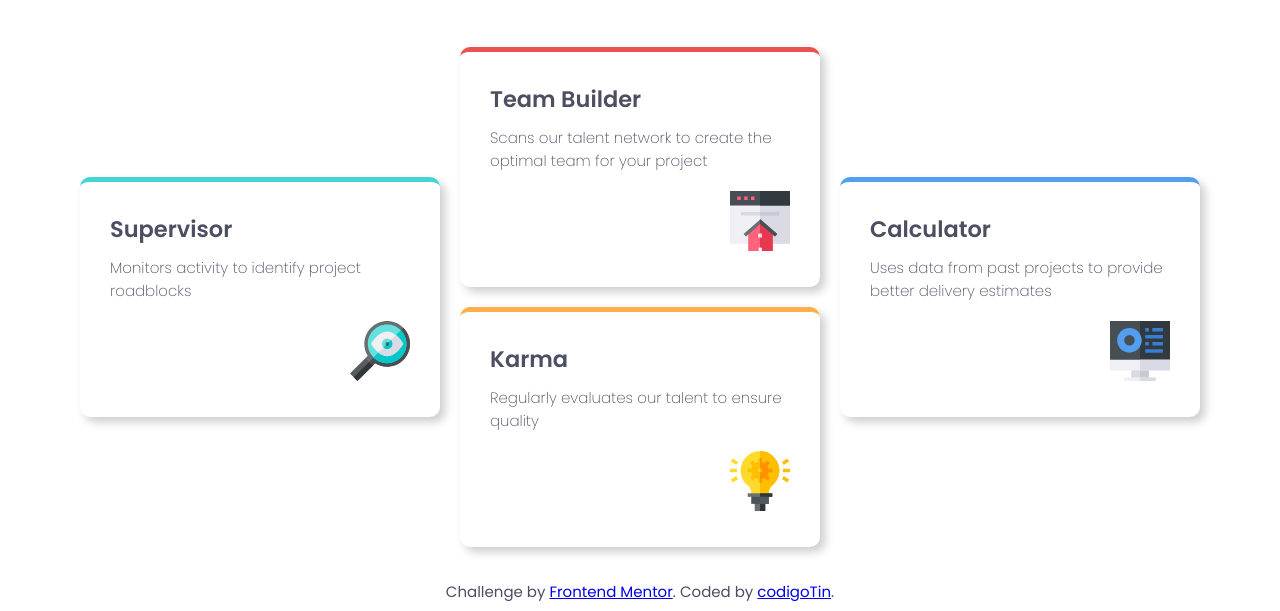
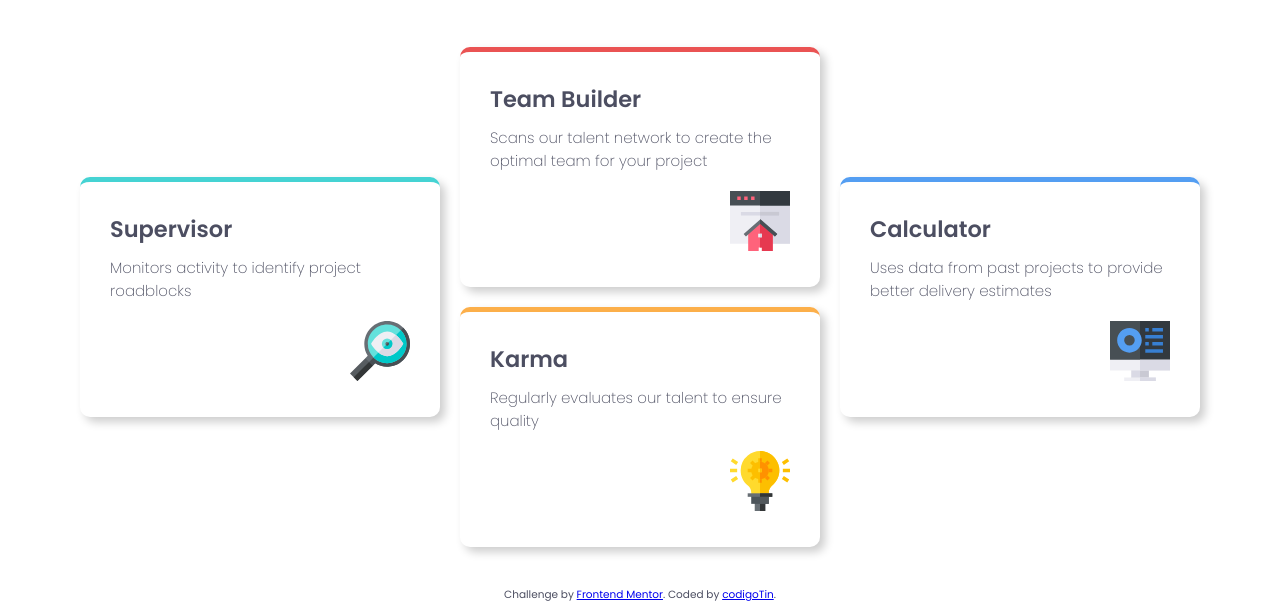
Before and after one commit to codigotin/four-card, a plain HTML site: page index.html in a window 1280 px wide. Shown: the part 213-824 px from the top of the page. Drawn offline with Linux system fonts and the light colour scheme.

Commit message:
FIX footer size

```diff
--- a/style.css
+++ b/style.css
@@ -141,6 +141,7 @@ footer {
     left: 50%;
     transform: translateX(-50%);
     text-align: center;
+    font-size: 0.7rem;
 }
 
 
```
